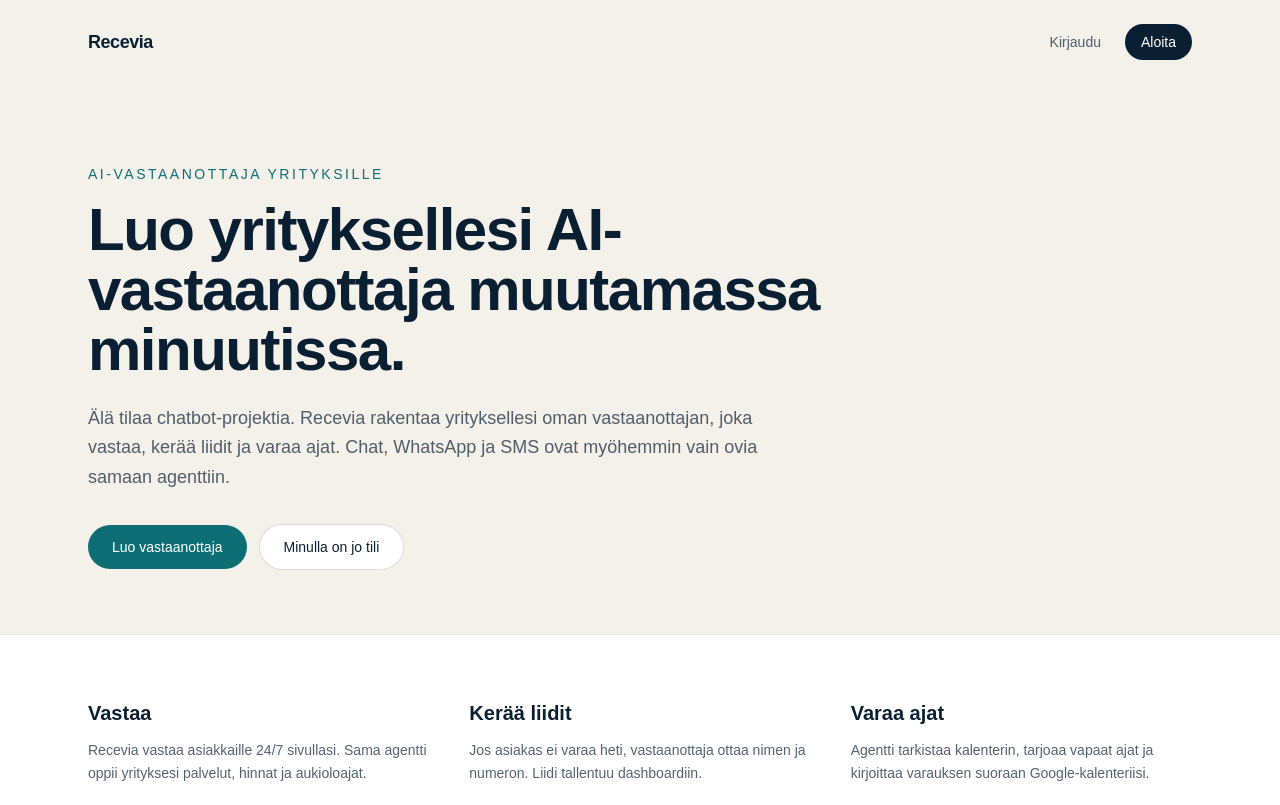
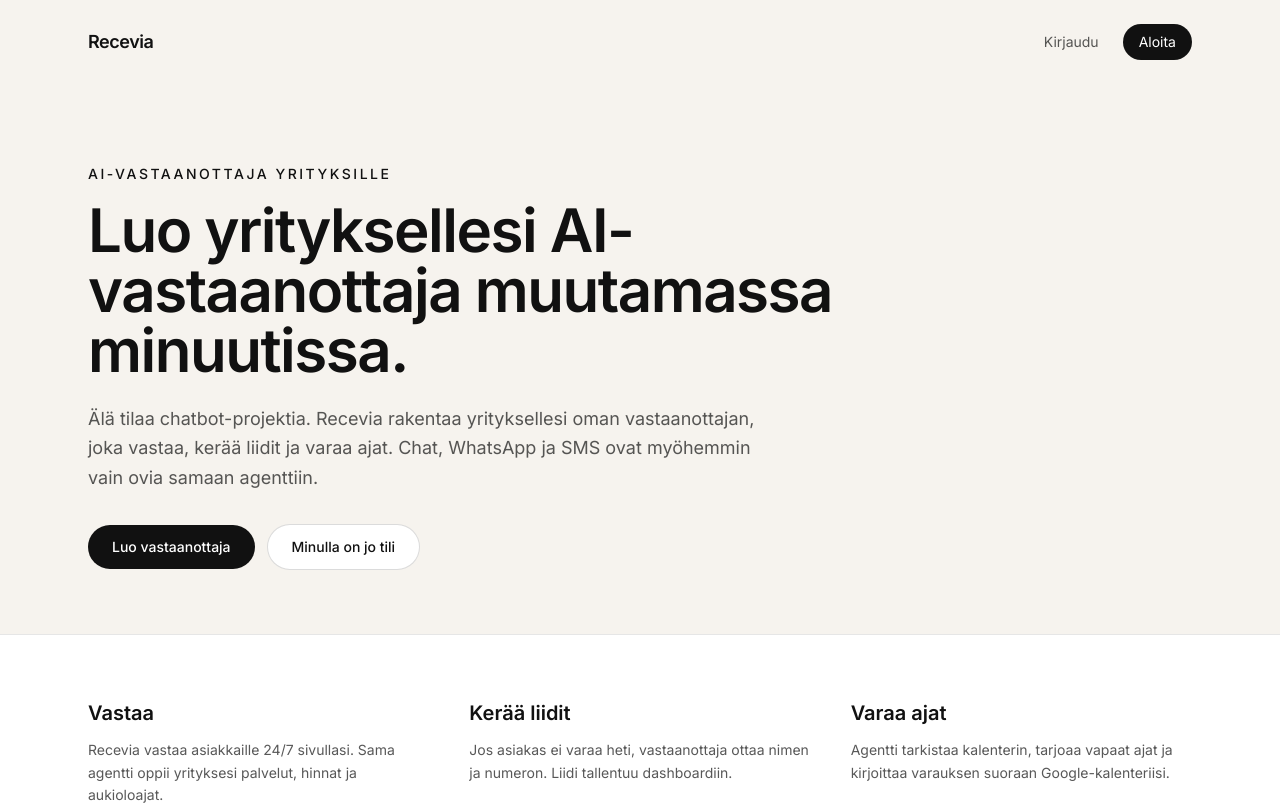
Before and after one commit to miromnb-coder/Recevia, a Next.js app: page / in a window 1280 px wide. Shown: the top 805 px of the page. Built offline with nearby package versions, Linux system fonts and the light colour scheme.

Commit message:
feat(ui): design tokens and landing in Recevia brand language

```diff
--- a/app/globals.css
+++ b/app/globals.css
@@ -6,15 +6,19 @@
   color-scheme: light;
 }
 
+html {
+  scroll-behavior: smooth;
+}
+
 html,
 body {
   min-height: 100%;
 }
 
 body {
-  @apply bg-sand text-navy antialiased;
+  @apply bg-paper text-ink antialiased;
 }
 
 ::selection {
-  background: #c5e4e4;
+  background: #ddd7cc;
 }
--- a/app/layout.tsx
+++ b/app/layout.tsx
@@ -1,9 +1,12 @@
 import type { Metadata } from "next";
+import { Inter } from "next/font/google";
 import "./globals.css";
+
+const sans = Inter({ subsets: ["latin"], variable: "--font-sans" });
 
 export const metadata: Metadata = {
   title: "Recevia",
-  description: "Luo yrityksellesi AI-vastaanottaja muutamassa minuutissa.",
+  description: "AI-vastaanottaja, joka muuttaa viestit ajanvarauksiksi.",
 };
 
 export default function RootLayout({
@@ -13,7 +16,7 @@
 }>) {
   return (
     <html lang="fi">
-      <body className="font-ui min-h-screen">{children}</body>
+      <body className={`${sans.variable} font-sans min-h-screen`}>{children}</body>
     </html>
   );
 }
--- /dev/null
+++ b/components/brand.tsx
@@ -0,0 +1,10 @@
+export function Mark({ className = "h-7 w-7" }: { className?: string }) {
+  return (
+    <svg viewBox="0 0 32 32" className={className} aria-hidden>
+      <circle cx="16" cy="16" r="15" fill="#111" />
+      <circle cx="11" cy="16" r="2.1" fill="#fff" />
+      <circle cx="16" cy="16" r="2.1" fill="#fff" />
+      <circle cx="21" cy="16" r="2.1" fill="#fff" />
+    </svg>
+  );
+}
--- a/tailwind.config.ts
+++ b/tailwind.config.ts
@@ -5,15 +5,22 @@
   theme: {
     extend: {
       colors: {
-        navy: "#0B1F33",
-        ink: "#071422",
-        teal: "#0F6E73",
-        mist: "#E8F4F4",
-        sand: "#F4F1EA",
+        navy: "#111111",
+        ink: "#111111",
+        teal: "#111111",
+        mist: "#F3F1EC",
+        sand: "#F6F3EE",
+        paper: "#F6F3EE",
+        line: "#E7E2D9",
+        mute: "#6B7280",
+        ok: "#16A34A",
       },
       fontFamily: {
-        sans: ["Arial", "ui-sans-serif", "system-ui", "sans-serif"],
-        ui: ["Arial", "ui-sans-serif", "system-ui", "sans-serif"],
+        sans: ["var(--font-sans)", "ui-sans-serif", "system-ui", "sans-serif"],
+        ui: ["var(--font-sans)", "ui-sans-serif", "system-ui", "sans-serif"],
+      },
+      boxShadow: {
+        card: "0 20px 50px -24px rgba(17,17,17,0.18)",
       },
     },
   },
```
